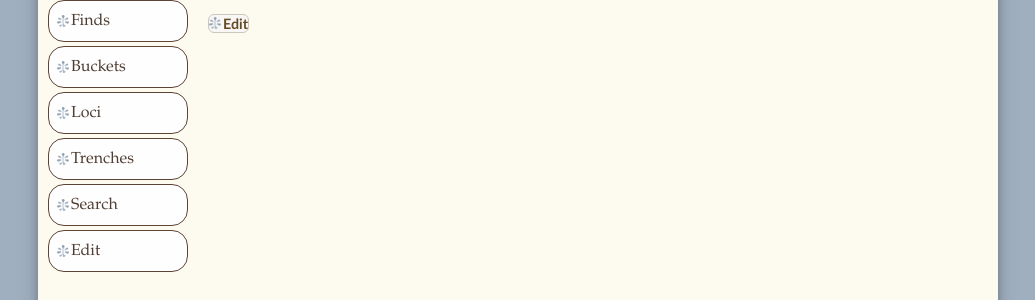
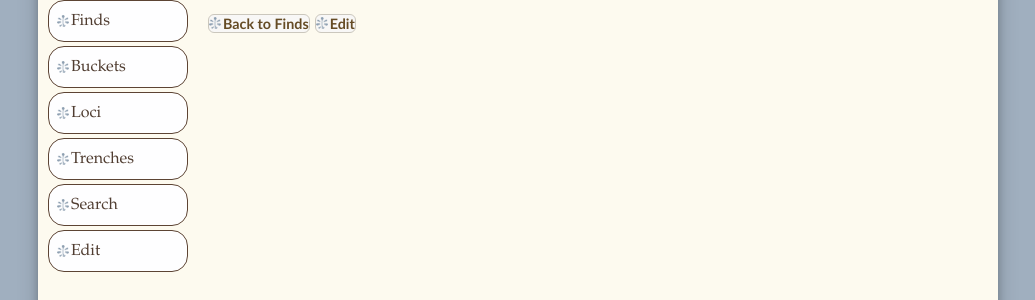
Before and after one commit to Edelweiss/berenike, a Symfony app: template templates/find/show.html.twig in a window 1280 px wide. Shown: the part 150-450 px from the top of the page, without its empty margins (122-1157 px from the left). Run offline with Twig, Linux system fonts and the light colour scheme; the template is opened without the code that fills it, so the values that code supplies are empty; some libraries are stand-ins or nearby versions.

Commit message:
Back to Finds

```diff
--- a/templates/find/show.html.twig
+++ b/templates/find/show.html.twig
@@ -8,7 +8,10 @@
 {% block body %}
   {% include 'find/_find.html.twig' with {'find': find} %}
 
-  <div style="margin-top: 1em;">
+  <div class="actions" style="margin-top: 1em;">
+    <a href="{{ path('PapyrillioBerenike_FindList') }}" class="ui-button ui-widget ui-state-default ui-corner-all ui-button-text-only">
+      <span class="ui-button-text">Back to Finds</span>
+    </a>
     <a href="{{ path('PapyrillioBerenike_FindEdit', {'id': find.id}) }}" class="ui-button ui-widget ui-state-default ui-corner-all ui-button-text-only">
       <span class="ui-button-text">Edit</span>
     </a>
```
